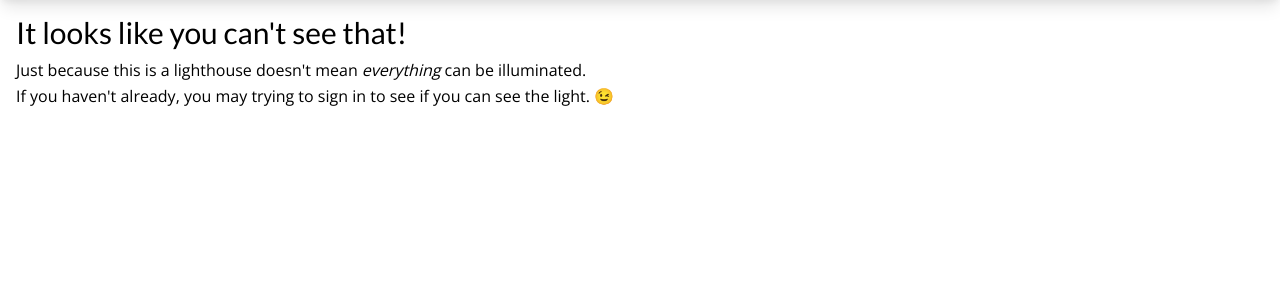
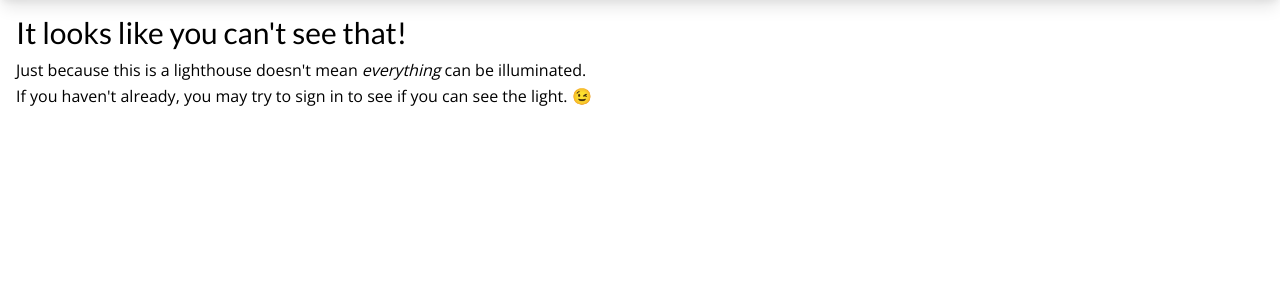
Before and after one commit to le717/foodbank, a Python web app: template app/templates/errors/403.html in a window 1280 px wide. Shown: the part 81-381 px from the top of the page. Run offline with Jinja, Linux system fonts and the light colour scheme; the template is opened without the code that fills it, so the values that code supplies are empty; style sheets or scripts are compiled from the project's sources.

Commit message:
Fix grammar error

```diff
--- a/app/templates/errors/403.html
+++ b/app/templates/errors/403.html
@@ -6,6 +6,6 @@
 <section>
   <h1>It looks like you can't see that!</h1>
   <p>Just because this is a lighthouse doesn't mean <em>everything</em> can be illuminated.</p>
-  <p>If you haven't already, you may trying to <a href="{{ url_for('root.index') }}">sign in</a> to see if you can see the light. 😉</p>
+  <p>If you haven't already, you may try to <a href="{{ url_for('root.index') }}">sign in</a> to see if you can see the light. 😉</p>
 </section>
 {% endblock %}
```
